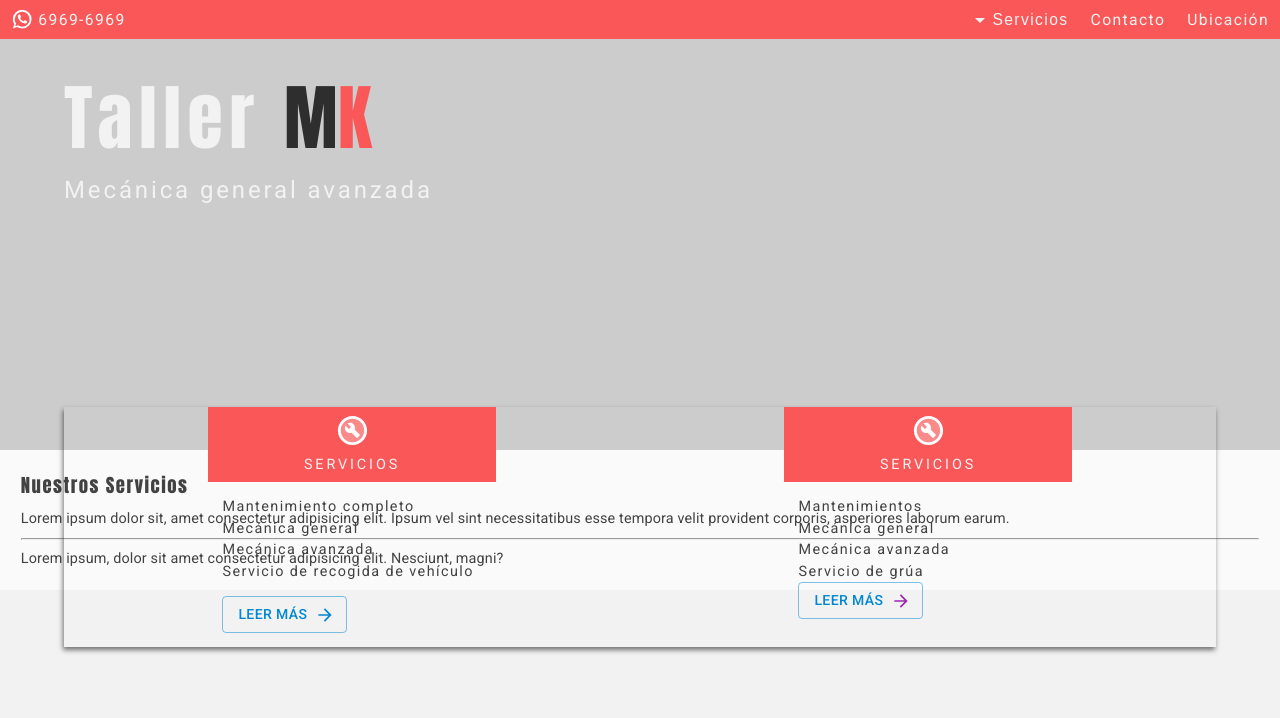
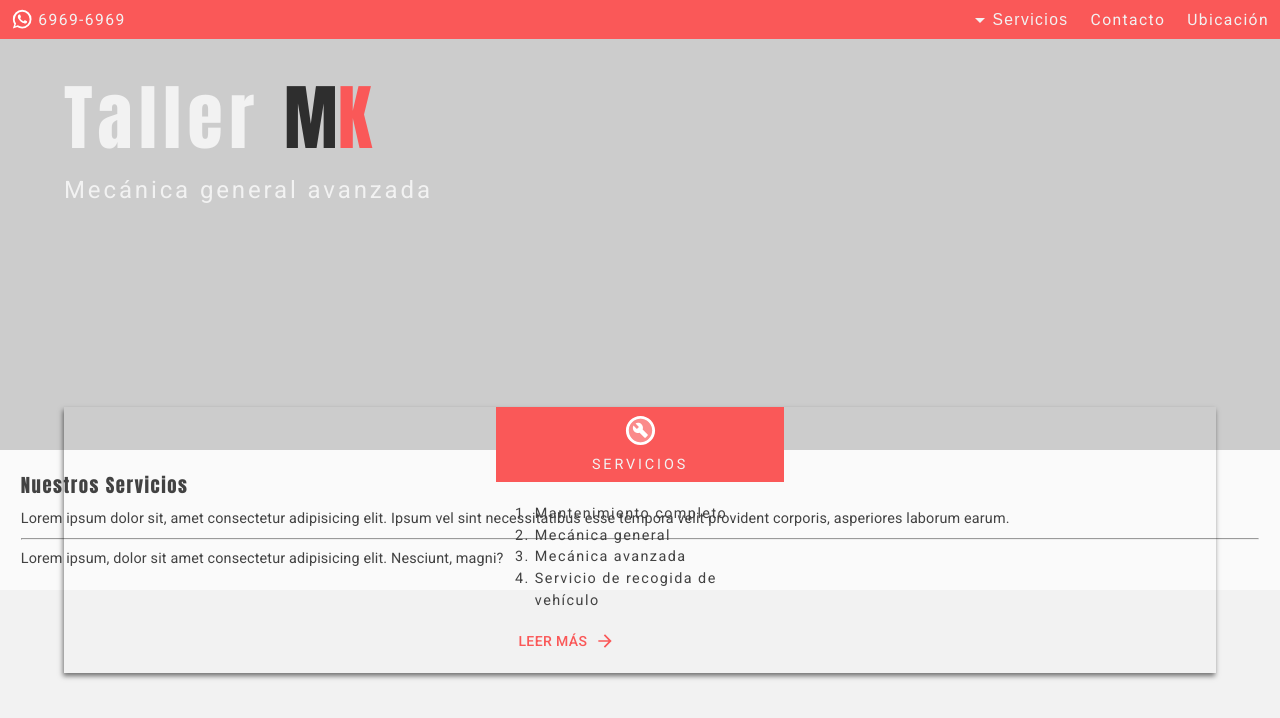
Before and after one commit to AbdielP/mk-webpage, a React (Vite) app: page / in a window 1280 px wide. Shown: the top 718 px of the page. Built offline with nearby package versions, Linux system fonts and the light colour scheme.

Commit message:
tarjetas completas

```diff
--- a/src/components/Cards.jsx
+++ b/src/components/Cards.jsx
@@ -6,27 +6,6 @@ import Button from '@mui/material/Button'
 export default function Cards() {
   return (
     <div className='container__cards'>
-      <div className='card'>
-        <div className="card__header">
-          <BuildCircleTwoToneIcon fontSize="large" sx={{ color: 'white'}} />
-          <p className='card__p'>SERVICIOS</p>
-        </div>
-        <div className='card__container'>
-          <p>Mantenimiento completo</p>
-          <p>Mecánica general</p>
-          <p>Mecánica avanzada</p>
-          <p>Servicio de recogida de vehículo</p>
-          {/* <ol>
-            <li>Mantenimiento completo</li>
-            <li>Mecánica general</li>
-            <li>Mecánica avanzada</li>
-            <li>Servicio de recogida de vehículo</li>
-          </ol> */}
-          <Button variant="outlined" color='info' endIcon={<ArrowForwardSharpIcon />} sx={{marginTop: '1em'}}>
-            Leer más
-          </Button>
-        </div>
-      </div>
 
       <div className='card'>
         <div className="card__header">
@@ -34,15 +13,18 @@ export default function Cards() {
           <p className='card__p'>SERVICIOS</p>
         </div>
         <div className='card__container'>
-          <p>Mantenimientos</p>
-          <p>Mecánica general</p>
-          <p>Mecánica avanzada</p>
-          <p>Servicio de grúa</p>
-          <Button variant="outlined" color='info' endIcon={<ArrowForwardSharpIcon color='secondary' />}>
+          <ol className='ol__servicios'>
+            <li>Mantenimiento completo</li>
+            <li>Mecánica general</li>
+            <li>Mecánica avanzada</li>
+            <li>Servicio de recogida de vehículo</li>
+          </ol>
+          <Button href='#' endIcon={<ArrowForwardSharpIcon />} sx={{ marginTop: '.3em', color: '#FA5858' }}>
             Leer más
           </Button>
         </div>
       </div>
+
     </div>
   )
 }
--- a/src/styles/cards.css
+++ b/src/styles/cards.css
@@ -23,9 +23,13 @@
 }
 
 .card__container {
-    text-align: justify;
+    /* text-align: justify; */
     letter-spacing: .1em;
     padding: 1em;
+}
+
+.ol__servicios {
+    padding: .5em 1.7em;
 }
 
 @media (min-width: 900px) {
```
